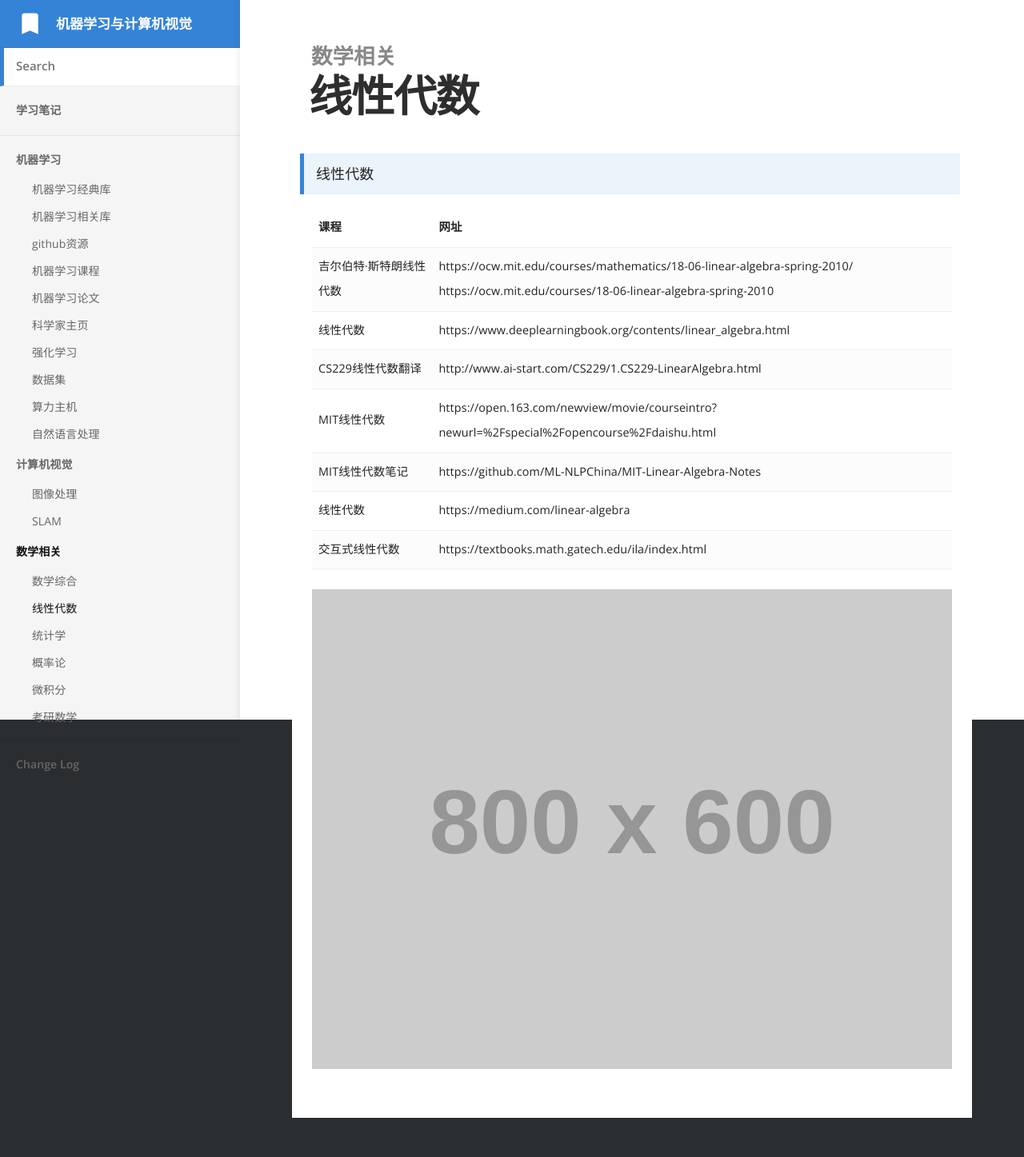
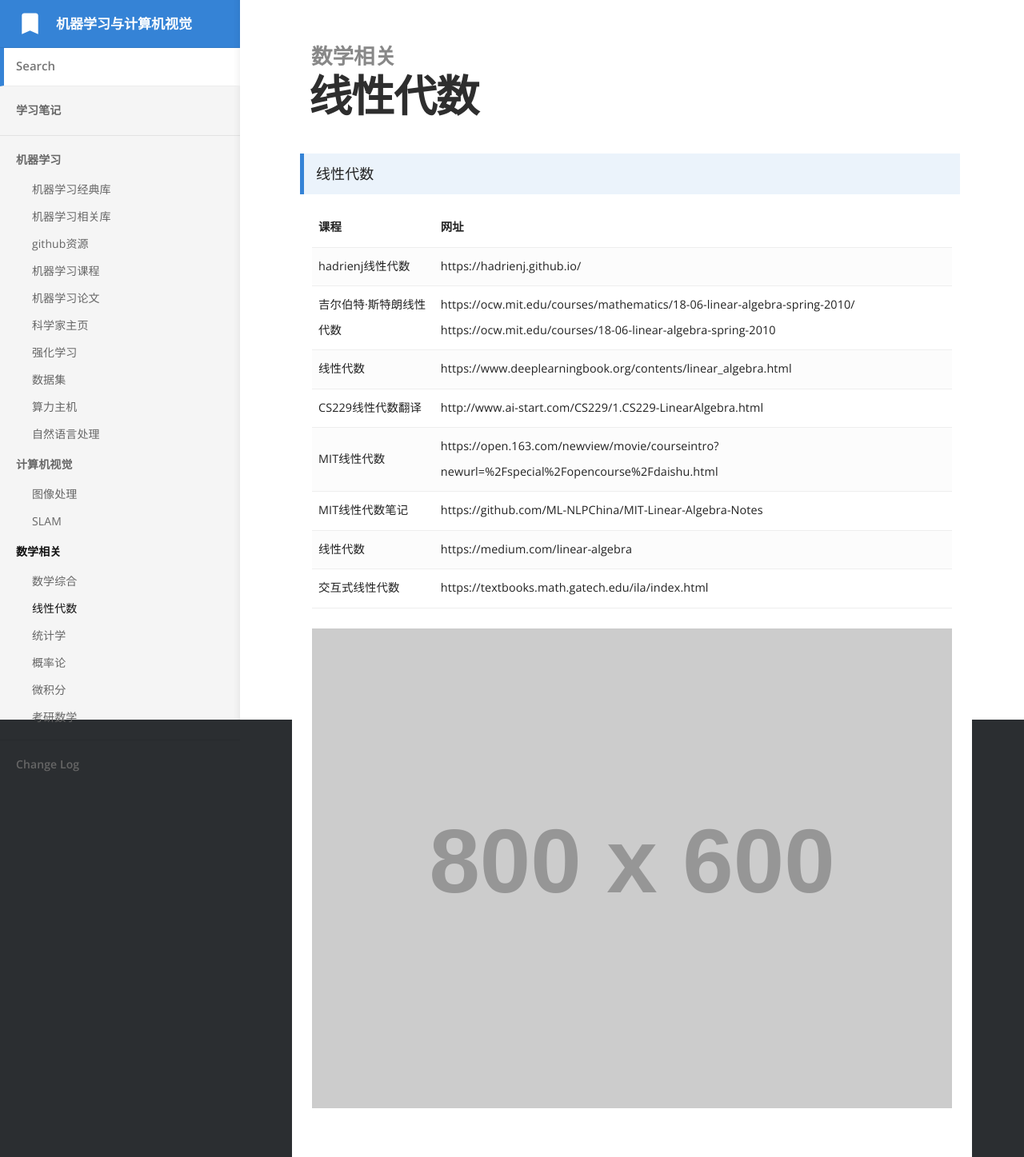
Before and after one commit to bashendixie/Machine_Learning_Notes, a Jekyll site: the page built from _docs/3、数学相关/线性代数.md, in a window 1280 px wide. Shown: the whole page at 80% size. Built offline with Jekyll 4.4.1, drawn with Linux system fonts in a browser that asks for light colours; before the commit the page ends 1398 px from its top, so only the background shows below that.

Commit message:
no message

```diff
--- a/_docs/3、数学相关/线性代数.md
+++ b/_docs/3、数学相关/线性代数.md
@@ -19,7 +19,14 @@ order: 2
 				</strong>
 			</td>
 		</tr>
-
+		<tr>
+			<td>
+				hadrienj线性代数
+			</td>
+			<td>
+				https://hadrienj.github.io/
+			</td>
+		</tr>
 		<tr>
 			<td>
 				吉尔伯特·斯特朗线性代数
```
